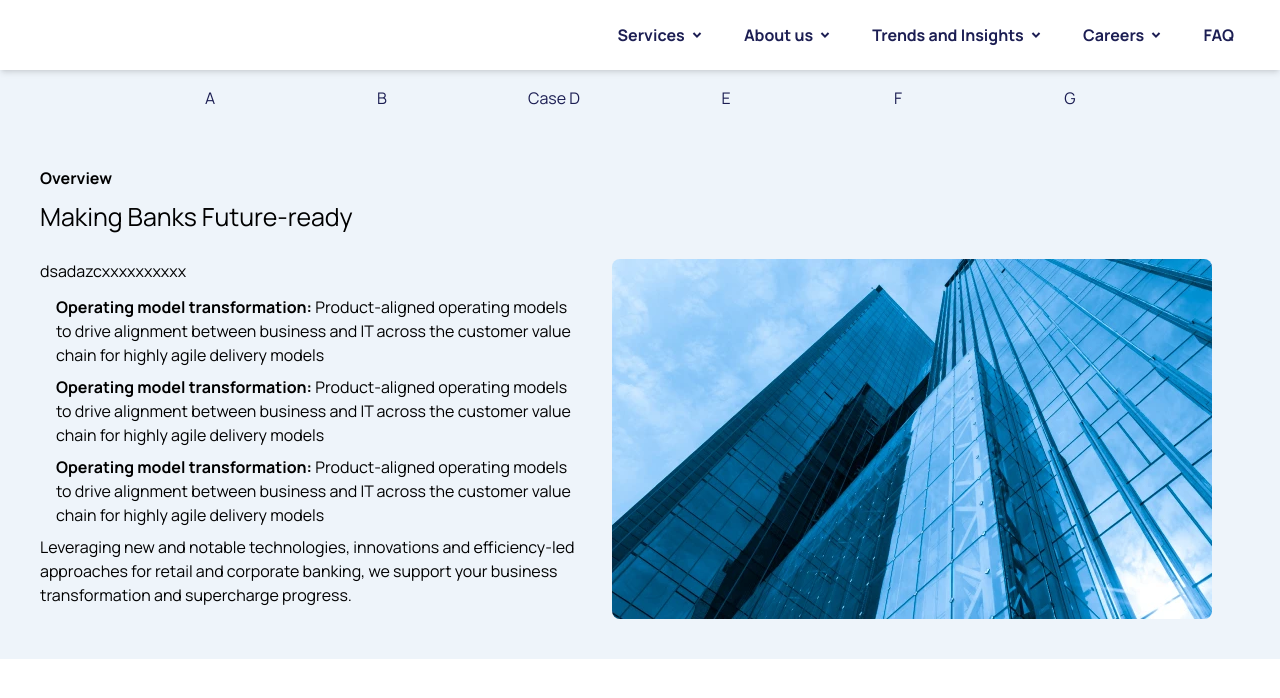
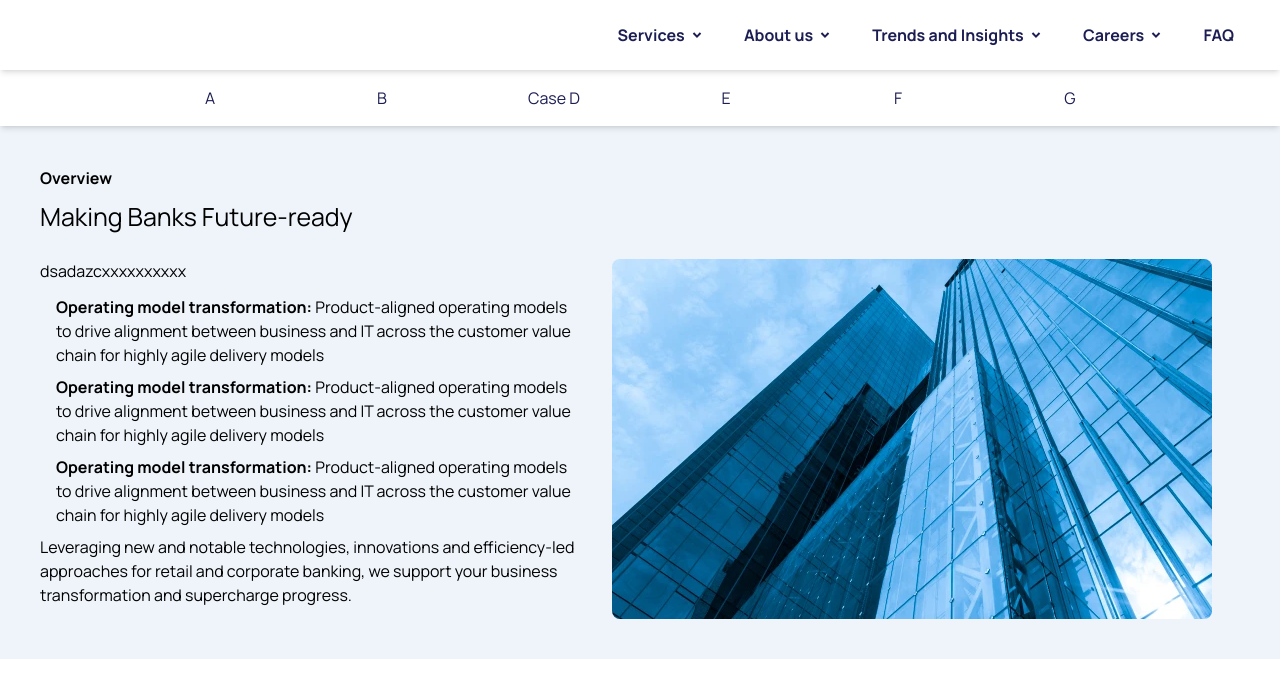
Before and after one commit to TanithFlory/aether-byte, a Next.js app: page /app-development in a window 1280 px wide. Shown: the top 698 px of the page. Built offline with nearby package versions, Linux system fonts and the light colour scheme.

Commit message:
sticky article navbar

```diff
--- a/src/app/Components/ArticleNavbar/ArticleNavbar.tsx
+++ b/src/app/Components/ArticleNavbar/ArticleNavbar.tsx
@@ -4,7 +4,7 @@ interface IProps {
 
 function ArticleNavbar({ links }: IProps) {
   return (
-    <div className="w-full bg-secondary sticky">
+    <div className="w-full bg-white shadow-md sticky top-[70px]">
         <ul className="max-w-[1200px] mx-auto flex items-center justify-center text-primary">
           {links.map((item, index) => {
             return (
```
